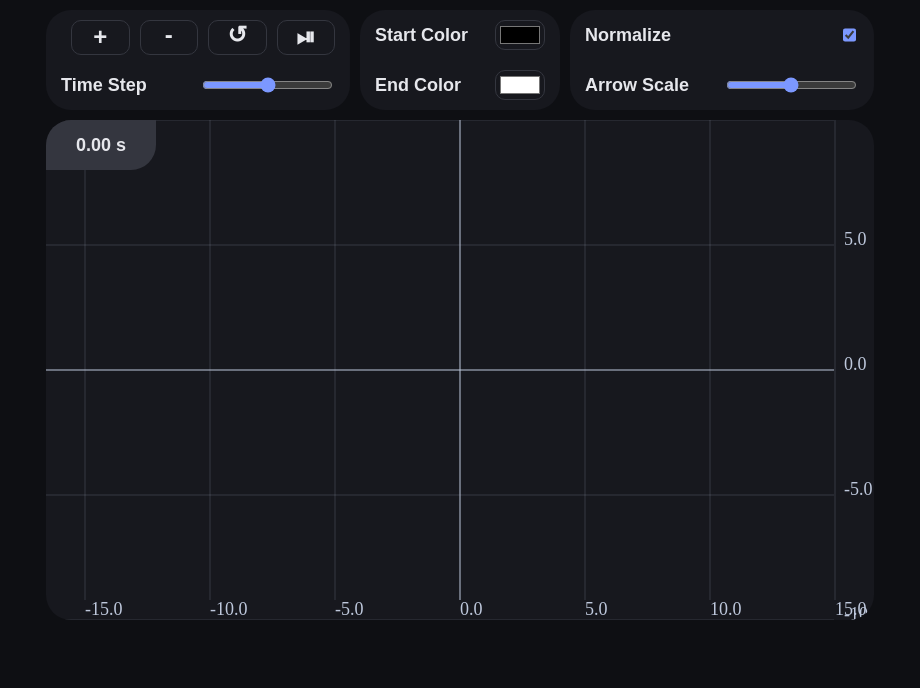
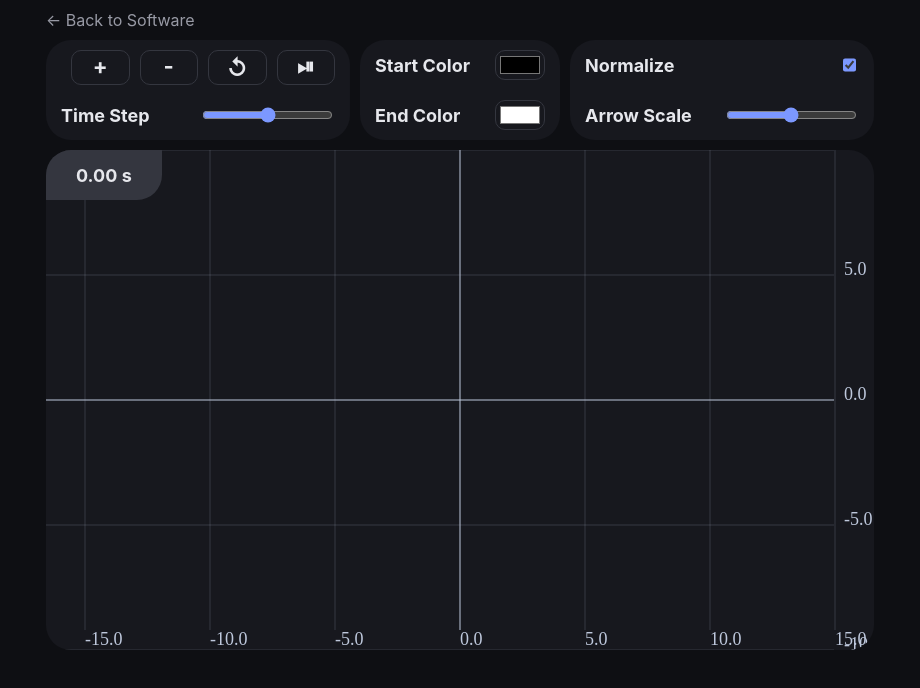
Before and after one commit to contraflux/charges, an Electron app: page index.html in a window 920 px wide. Drawn offline with Linux system fonts and the light colour scheme.

Commit message:
Return to software, font changes

```diff
--- a/index.css
+++ b/index.css
@@ -13,8 +13,26 @@ body {
     width: 90%;
     min-width: 700px;
     background-color: var(--background);
-    font-family: Arial, Helvetica, sans-serif;
+    font-family: "Inter", system-ui, -apple-system, BlinkMacSystemFont,
+            "Segoe UI", Roboto, Helvetica, Arial, sans-serif;
     margin: auto;
+}
+
+.header {
+    height: 20px;
+    margin-top: 10px;
+    display: flex;
+    align-items: center;
+}
+
+.header>a {
+    color: var(--secondary);
+    text-decoration: none;
+    transition: color 0.4s ease;
+}
+
+.header>a:hover {
+    color: var(--accent);
 }
 
 .input-container {
@@ -55,13 +73,15 @@ body {
 
 .action-button>h3 {
     margin: 0;
-    font-size: 24px;
+    font-size: 22px;
+    user-select: none;
 }
 
 .action-button>p {
     margin: 0;
-    margin-top: 8px;
+    margin-top: 7px;
     font-size: 16px;
+    user-select: none;
 }
 
 .color-container {
@@ -130,21 +150,27 @@ body {
     background-color: var(--accent-dim);
 }
 
-.canvas {
+.canvas-container {
     position: relative;
     box-sizing: border-box;
     border-radius: 25px;
-    background-color: var(--surface);
+    overflow: hidden;
     width: 100%;
     height: 500px;
 }
 
+.canvas {
+    background-color: var(--surface);
+    width: 100%;
+    height: 100%;
+}
+
 .time-box {
     position: absolute;
-    top: 120px;
+    top: 0;
     height: 50px;
     background-color: var(--border);
-    border-top-left-radius: 25px; border-bottom-right-radius: 25px;
+    border-bottom-right-radius: 25px;
     display: flex;
     align-items: center;
 }
@@ -219,6 +245,7 @@ body {
     justify-content: center;
     border-radius: 10px;
     transition: background-color 0.4s ease;
+    user-select: none;
 }
 
 .input-box-button:hover {
--- a/index.html
+++ b/index.html
@@ -9,16 +9,19 @@
 </head>
 
 <body>
+    <div class="header">
+        <a href="https://echotops.github.io/software">← Back to Software</a>
+    </div>
     <div class="input-container">
         <div class="container-row">
             <div class="action-button" id="add-positive-charge">
                 <h3 style="margin-top: 2px">+</h3>
             </div>
             <div class="action-button" id="add-negative-charge">
-                <h3>-</h3>
+                <h3 style="margin-top: 2px">-</h3>
             </div>
             <div class="action-button" id="restart">
-                <h3>↺</h3>
+                <h3 style="margin-top: 4px">↺</h3>
             </div>
             <div class="action-button" id="play-pause">
                 <h3 style="margin-top: 2px">⏯</h3>
@@ -78,11 +81,13 @@
         </div>
     </div>
 
-    <canvas class="canvas" id="canvas"></canvas>
-    <div class="probe-layer" id="probe-layer"></div>
+    <div class="canvas-container">
+        <canvas class="canvas" id="canvas"></canvas>
+        <div class="probe-layer" id="probe-layer"></div>
 
-    <div class="time-box">
-        <h3 id="time">Time</h3>
+        <div class="time-box">
+            <h3 id="time">Time</h3>
+        </div>
     </div>
 
     <div class="input-box" id="input-box">
```
